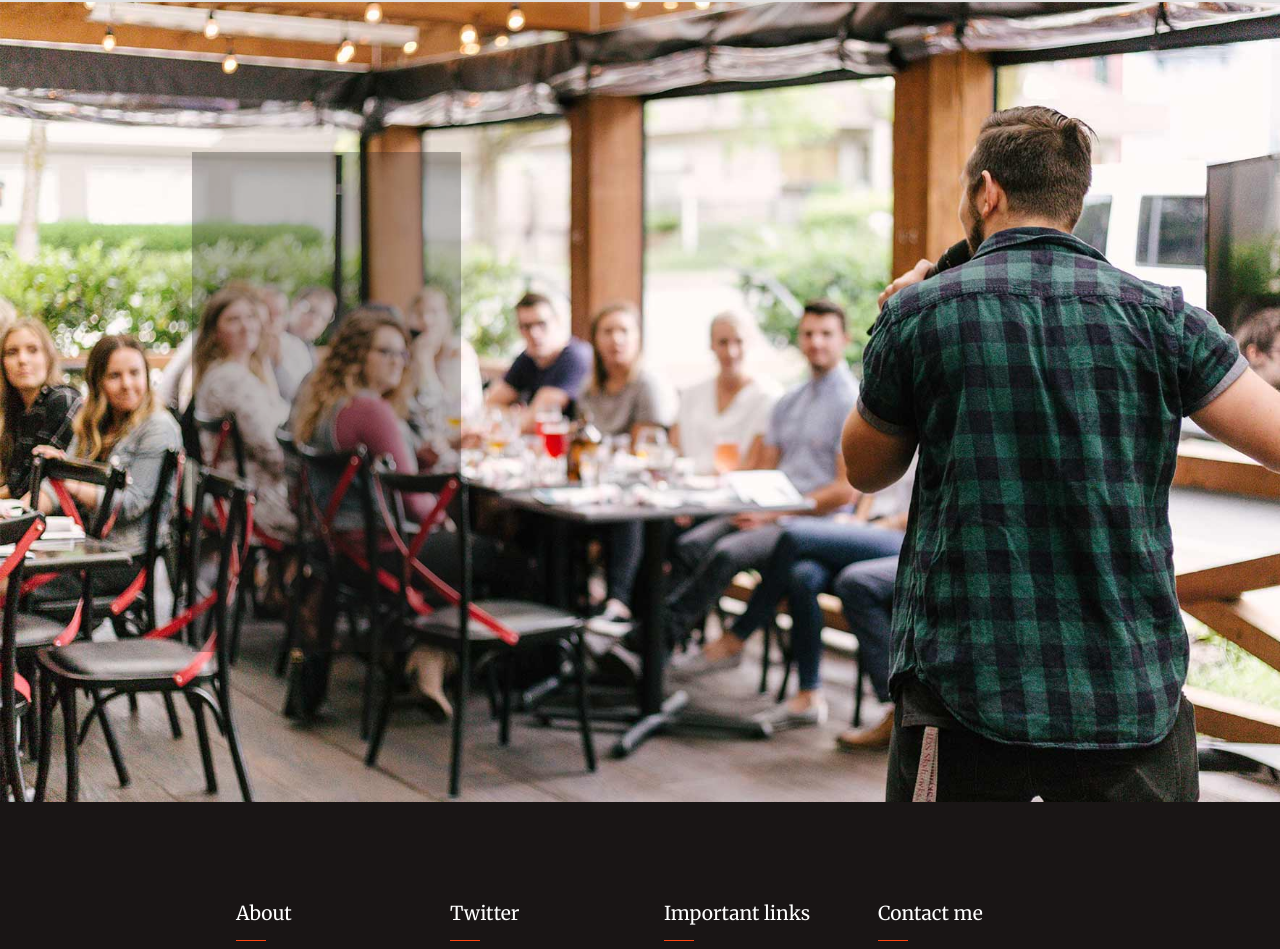
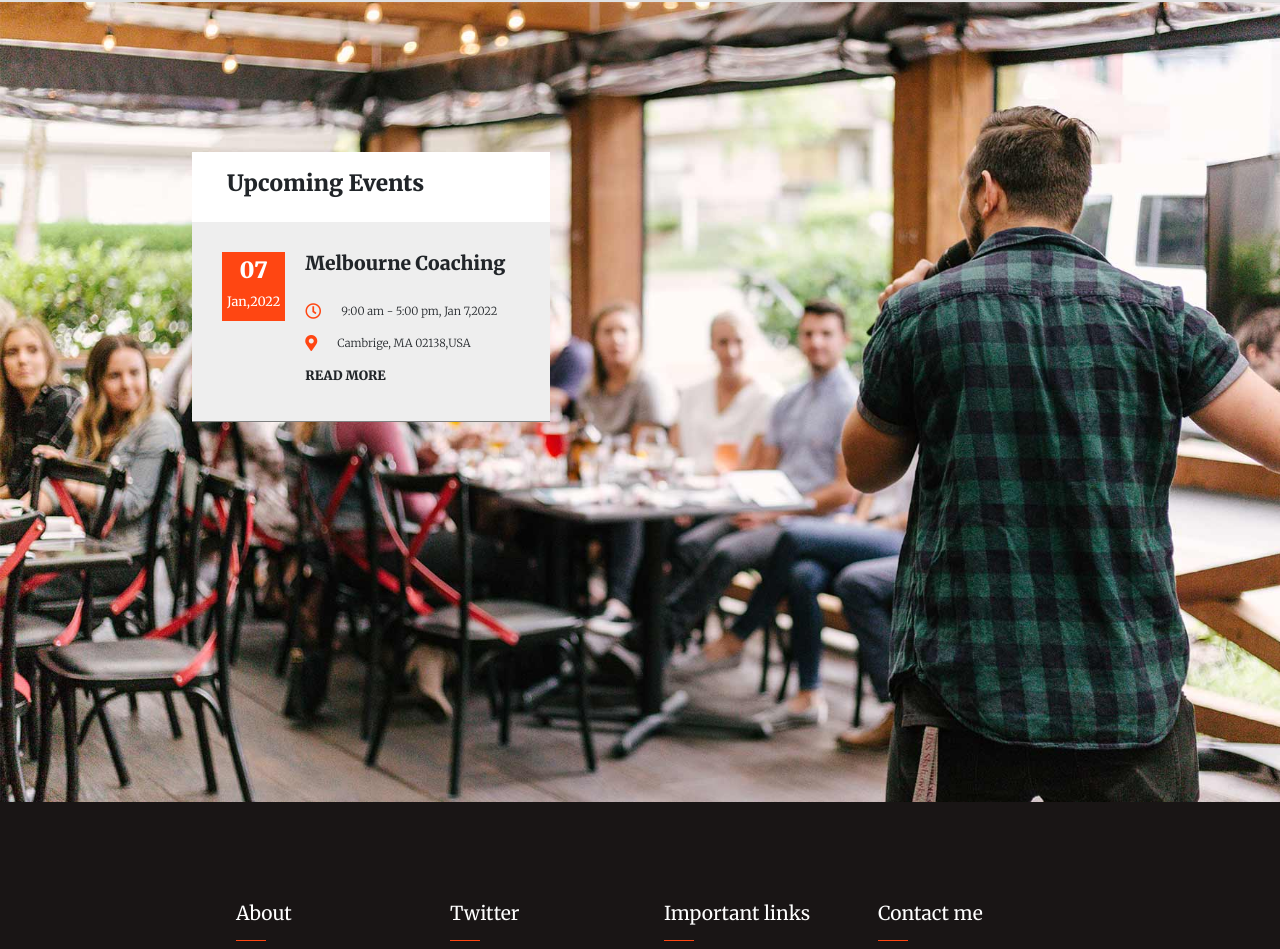
Before and after one commit to gualtierigio/proj-html-vuejs, a Vue app: page / in a window 1280 px wide. Shown: the part 2352-3301 px from the top of the page. Built offline with nearby package versions, Linux system fonts and the light colour scheme; a web font is replaced by a local one.

Commit message:
ready to cicling on events

```diff
--- a/src/components/Bickford.vue
+++ b/src/components/Bickford.vue
@@ -4,7 +4,7 @@
             <img src="../assets/img/h1-img-01.jpg" alt="interview image">
             <div class="change-img d-flex align-items-center justify-content-around">
                 <img class="rotate" src="../assets/svg/svg-6.svg" alt="&larr;">
-                <img src="../assets/svg/svg-6.svg" alt="&larr;">
+                <img src="../assets/svg/svg-6.svg" alt="&rarr;">
             </div>
         </div>
         <div class="bickford-comment">
--- a/src/components/Events.vue
+++ b/src/components/Events.vue
@@ -2,7 +2,27 @@
     <div class="bg-img d-flex align-items-center">
         <div class="page-wrap">
             <div id="events-wrapper">
-
+                <div class="events-title">
+                    <h2>Upcoming Events</h2>
+                </div>
+                <div class="appointment d-flex">
+                    <div class="data">
+                        <h6>07</h6>
+                        <p>Jan,2022</p>
+                    </div>
+                    <div class="when-where">
+                        <h4>Melbourne Coaching</h4>
+                        <div class="d-flex">
+                            <i class="far fa-clock"></i>
+                            <p>9:00 am - 5:00 pm, Jan 7,2022</p>
+                        </div>
+                        <div class="d-flex">
+                            <i class="fas fa-map-marker-alt"></i>
+                            <p>Cambrige, MA 02138,USA</p>
+                        </div>
+                        <h5>read more</h5>
+                    </div>
+                </div>
             </div>
         </div>
     </div>
@@ -32,10 +52,69 @@ export default {
 }
 
 #events-wrapper{
-    width: 30%;
-    background-color: $gray-color-opac;
-    // altezza momentanea
+    width: 40%;
     height: 500px;
+}
+
+.events-title{
+    width: 100%;
+    height: 70px;
+    padding: 18px 35px;
+    background-color: $total-white;
+    h2{
+        font-size: 1.4rem;
+        font-weight: bold;
+    }
+}
+
+.appointment{
+    width: 100%;
+    height: 200px;
+    background-color: $white-color-5;
+    border-bottom: 1px solid gray;
+    padding: 30px;
+}
+
+.appointment:hover{
+    background-color: $total-white;
+    cursor: pointer;
+}
+
+.data{
+    background-color: $red-color;
+    padding: 5px;
+    text-align: center;
+    color: $total-white;
+    margin-right: 20px;
+    height: 50%;
+    h6{
+        font-weight: bold;
+        font-size: 1.4rem;
+    }
+    p{
+        font-size: 0.8rem;
+    }
+}
+
+.when-where{
+    h4{
+        font-size: 1.2rem;
+        font-weight: bold;
+        padding-bottom: 20px;
+    }
+    p{
+        font-size: 0.7rem;
+        font-weight: 300;
+    }
+    i{
+        color: $red-color;
+        margin-right: 20px;
+    }
+    h5{
+        font-size: 0.8rem;
+        font-weight: bold;
+        text-transform: uppercase;
+    }
 }
 
 
--- a/src/components/Main.vue
+++ b/src/components/Main.vue
@@ -44,6 +44,23 @@ export default {
           title: 'Contact',
           text: 'Lorem ipsum dolor sit amet, quis consect.'
         }
+      ],
+      events: [
+        {
+          icon: '../assets/svg/svg-0.svg',
+          title: 'Knowing',
+          text: 'Lorem ipsum dolor sit amet, quis consect.'
+        },
+        {
+          icon: '../assets/svg/svg-1.svg',
+          title: 'Selling',
+          text: 'Lorem ipsum dolor sit amet, quis consect.'
+        },
+        {
+          icon: '../assets/svg/svg-2.svg',
+          title: 'Learning',
+          text: 'Lorem ipsum dolor sit amet, quis consect.'
+        }
       ]
     }
   }
--- a/src/style/variables.scss
+++ b/src/style/variables.scss
@@ -12,7 +12,7 @@ $white-color-1-opac: #ffffff33;
 $white-color-2-opac: #ffffffb0;
 $white-color-3: #fafafa;
 $white-color-4: #fbf9f9;
-$white-color-5: #f9f9f9;
+$white-color-5: #eeeeee;
 $white-color-6: #e1e1e1;
 $red-color: #ff4612;
 $purple-color: #ef2853;
```
